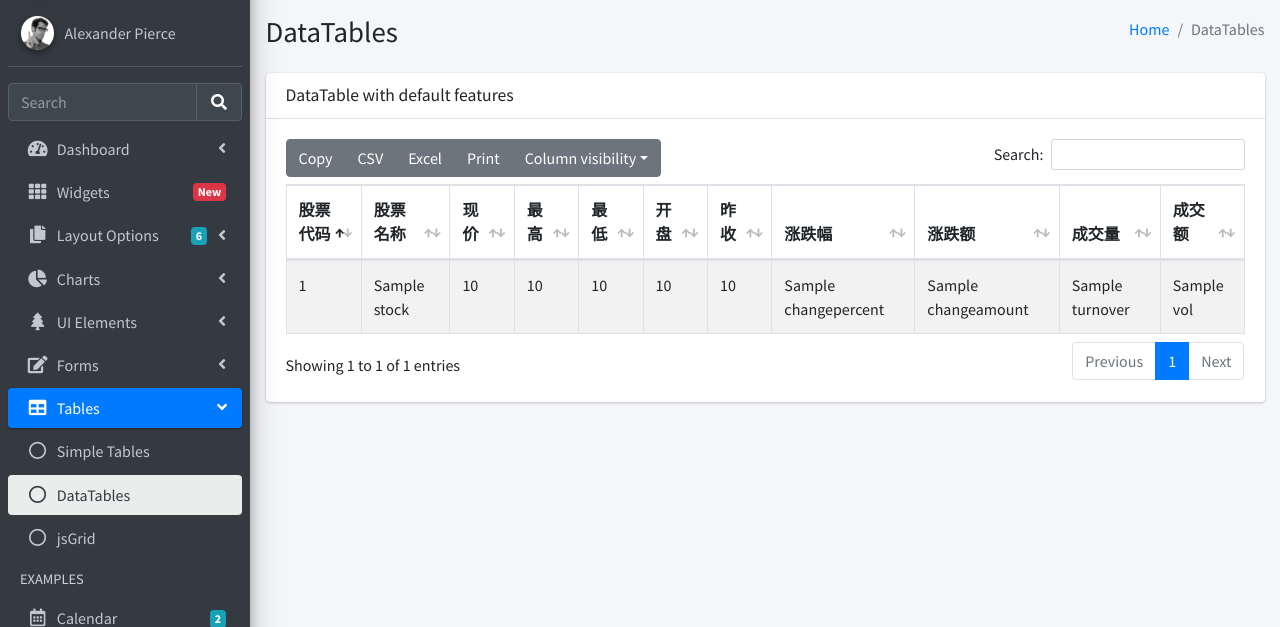
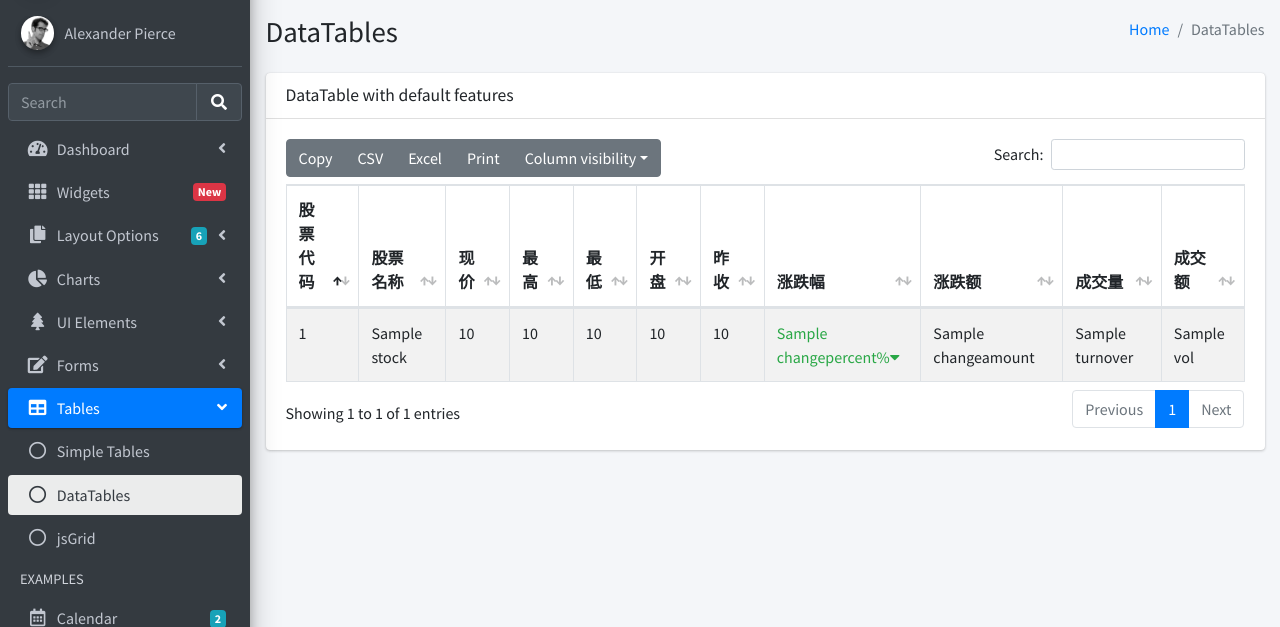
Before and after one commit to CQULX/stock_view, a Django app: template mysite/stock_view/templates/Allrank.html in a window 1280 px wide. Shown: the part 57-684 px from the top of the page. Run offline with Django 3.2, Linux system fonts and the light colour scheme; the template is opened without the code that fills it: most values are stand-ins (such as "Sample title", 1, 10 or a date in 2020); some libraries are stand-ins or nearby versions.

Commit message:
红绿字体

```diff
--- a/mysite/stock_view/templates/Allrank.html
+++ b/mysite/stock_view/templates/Allrank.html
@@ -887,7 +887,11 @@
                           <td>{{stock.low_price}}</td>
                           <td>{{stock.open_price}}</td>
                           <td>{{stock.close_price_yesterday}}</td>
-                          <td>{{stock.changepercent}}</td>
+                          {% if stock.changepercent > 0 %}
+                          <td class="description-percentage text-danger">{{stock.changepercent}}%<i class="fas fa-caret-up"></i></td>
+                          {% else %}
+                          <td class="description-percentage text-success">{{stock.changepercent}}%<i class="fas fa-caret-down"></i></td>
+                          {% endif %}
                           <td>{{stock.changeamount}}</td>
                           <td>{{stock.turnover}}</td>
                           <td>{{stock.vol}}</td>
```
